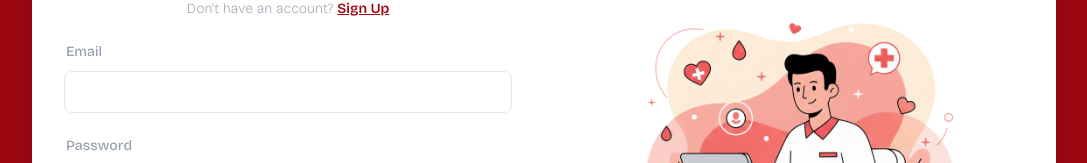
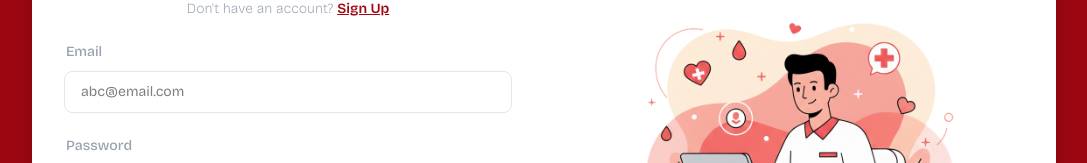
Before and after one commit to SambandhaRai/bloodlink-web, a Next.js app: page /login in a window 1280 px wide. Shown: the part 265-428 px from the top of the page, without its empty margins (96-1183 px from the left). Built offline with nearby package versions, Linux system fonts and the light colour scheme; no server answers.

Commit message:
Updated Placeholder

```diff
--- a/app/(auth)/_components/login-form.tsx
+++ b/app/(auth)/_components/login-form.tsx
@@ -57,6 +57,7 @@ export default function LoginForm() {
         <input
           type="email"
           {...register("email")}
+          placeholder="abc@email.com"
           className="mt-2 w-full rounded-lg border border-gray-200 px-4 py-2.5 text-sm outline-none
           focus:border-red-600 focus:ring-2 focus:ring-red-100 text-black"
         />
```
